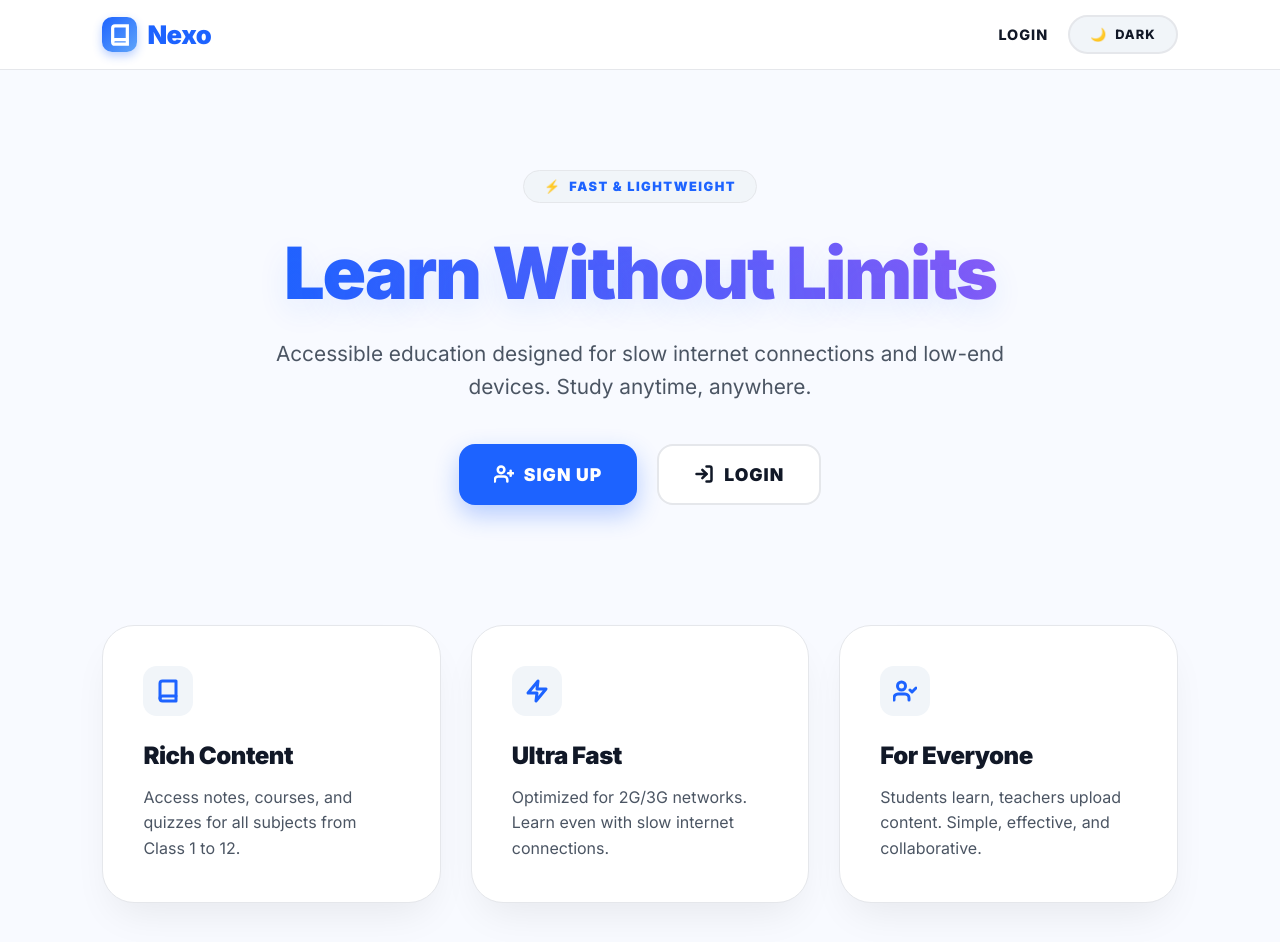
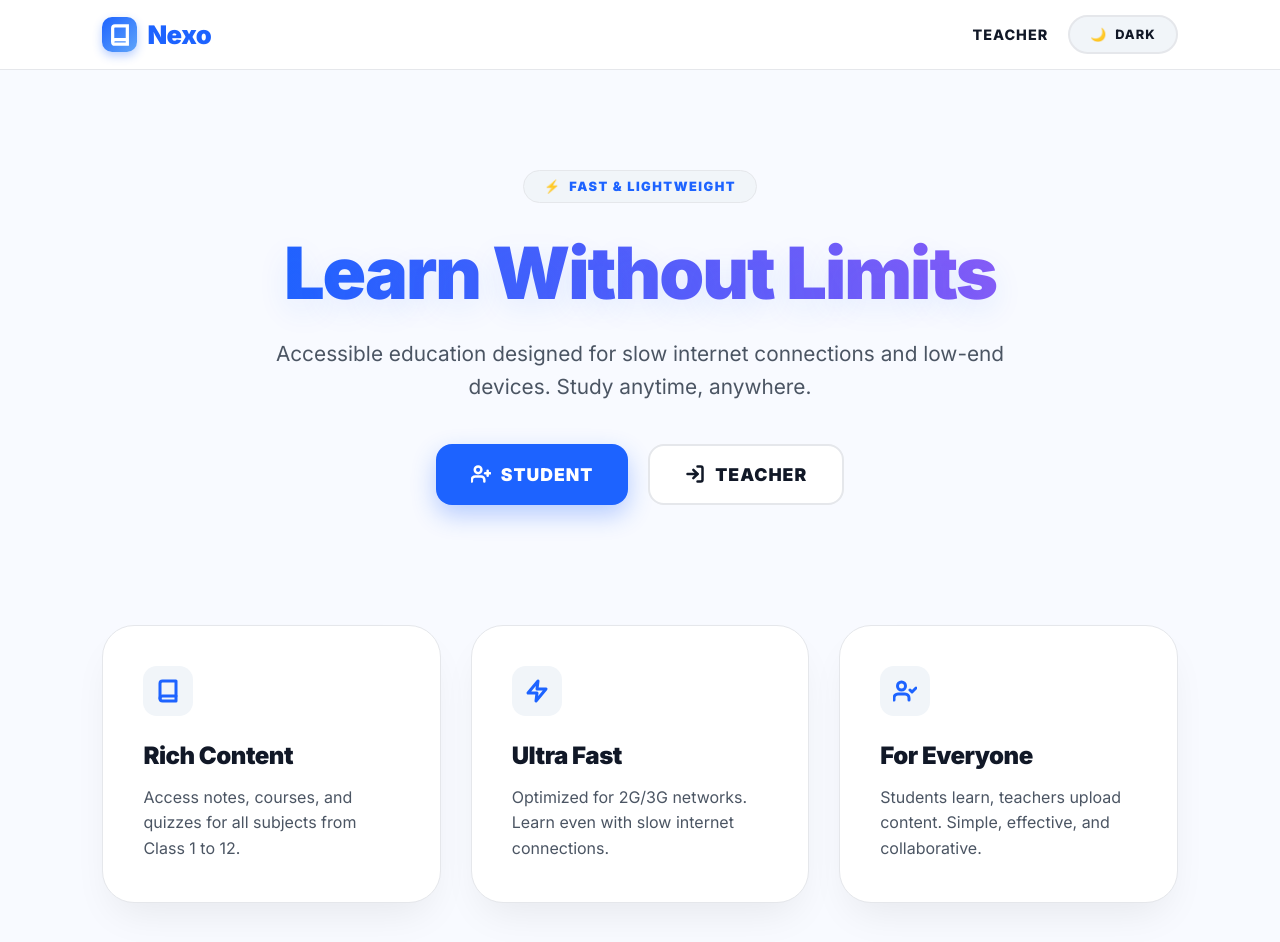
Before and after one commit to akashagrawal154/HACKATHON, a website: page index.html in a window 1280 px wide. Drawn offline with Linux system fonts and the light colour scheme.

Commit message:
Update index.html

```diff
--- a/index.html
+++ b/index.html
@@ -274,7 +274,7 @@
         <span class="logo-text">Nexo</span>
     </a>
     <div class="nav-right">
-        <a href="loginpage.html" class="login-link">Login</a>
+        <a href="dashboardteacher.html" class="login-link">Teacher</a>
         <button class="theme-switch" onclick="toggleTheme()" id="themeBtn">
             <span>🌙</span> <span id="themeLabel">Dark</span>
         </button>
@@ -289,13 +289,13 @@
     <p>Accessible education designed for slow internet connections and low-end devices. Study anytime, anywhere.</p>
 
     <div class="cta-group">
-        <a href="signuppage.html" class="btn btn-primary">
+        <a href="dashboard.html" class="btn btn-primary">
             <svg width="20" height="20" viewBox="0 0 24 24" fill="none" stroke="currentColor" stroke-width="3" stroke-linecap="round" stroke-linejoin="round"><path d="M16 21v-2a4 4 0 0 0-4-4H5a4 4 0 0 0-4 4v2"></path><circle cx="8.5" cy="7" r="4"></circle><line x1="20" y1="8" x2="20" y2="14"></line><line x1="23" y1="11" x2="17" y2="11"></line></svg>
-            Sign Up
+            Student
         </a>
-        <a href="loginpage.html" class="btn btn-secondary">
+        <a href="dashboardteacher.html" class="btn btn-secondary">
             <svg width="20" height="20" viewBox="0 0 24 24" fill="none" stroke="currentColor" stroke-width="3" stroke-linecap="round" stroke-linejoin="round"><path d="M15 3h4a2 2 0 0 1 2 2v14a2 2 0 0 1-2 2h-4"></path><polyline points="10 17 15 12 10 7"></polyline><line x1="15" y1="12" x2="3" y2="12"></line></svg>
-            Login
+            Teacher
         </a>
     </div>
 </section>
```
